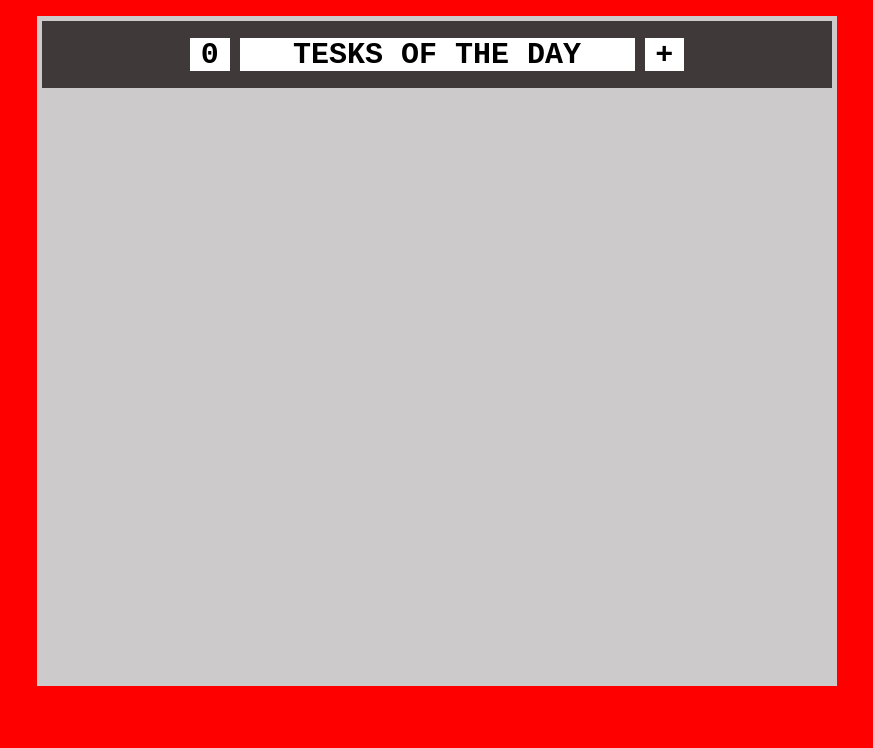
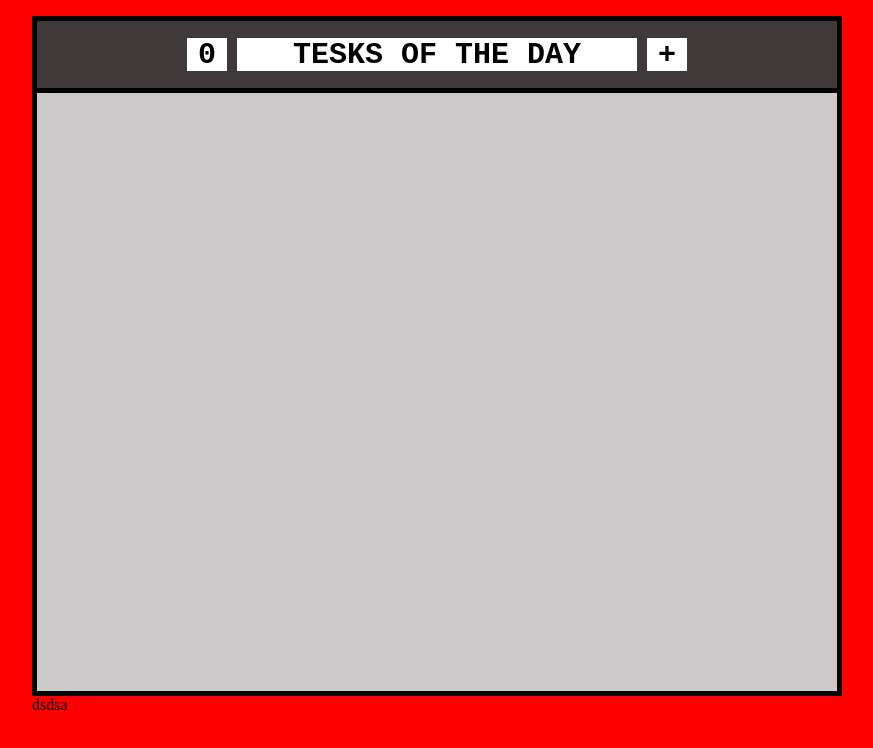
Before and after one commit to Fp-Sena/Tasks, a plain HTML site: page index.html in a window 1280 px wide. Shown: the whole page, without its empty margins (203-1076 px from the left). Drawn offline with nearby package versions, Linux system fonts and the light colour scheme.

Commit message:
Construção da base React

```diff
--- a/index.html
+++ b/index.html
@@ -35,14 +35,26 @@
                                 </strong>
                             </div>
                         </div>
-                        <div class="estruturaTesk">
-
-                        </div>
                     </div>
                 </>
             )
         }
-        root.render(<BodyTesks />);
+        function NewTesk(propt) {
+            return (
+                <>
+                    dsdsa
+                </>
+            )
+        }
+        function App(){
+            return (
+                <>
+                    <BodyTesks />
+                    <NewTesk />
+                </>
+            )
+        }
+        root.render(<App />);
     </script>
 </body>
 </html>
--- a/style.css
+++ b/style.css
@@ -9,12 +9,13 @@ body {
 
 #blocoAgenda {
     background-color: rgb(204, 202, 202);
-    display: flex;
+    display: block;
     justify-content: center;
     font-family: 'Courier New', Courier, monospace;
     margin-top: 2%;
     width: 800px;
     height: 670px;
+    border: solid black 5px;
 }
 
 #cabeca {
@@ -22,7 +23,7 @@ body {
     background-color: rgb(63, 57, 57);
     width: 100%;
     height: 10%;
-    margin: 5px;
+    border-bottom: solid black 5px;
     justify-content: center;
     align-items: center;
 }
```
